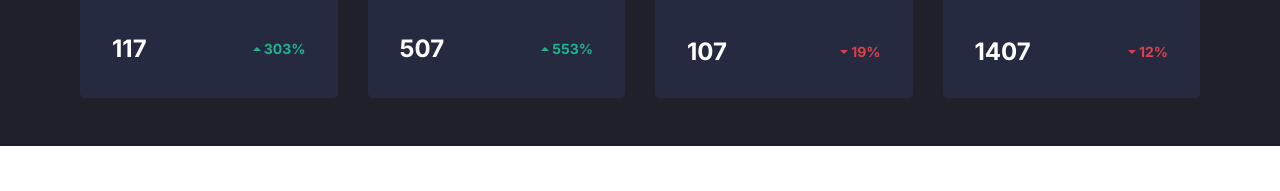
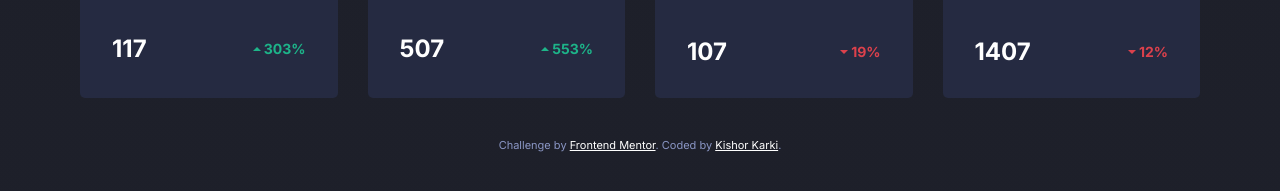
Before and after one commit to Kishor2k/Social-Media-Dashboard, a plain HTML site: page index.html in a window 1280 px wide. Shown: the part 765-956 px from the top of the page. Before the commit the page ends 911 px from the top, so only its background shows below. Drawn offline with Linux system fonts and the light colour scheme.

Commit message:
Add files via upload

```diff
--- a/index.html
+++ b/index.html
@@ -235,7 +235,10 @@
     </div>
 
   </div>
-
+   <div class="attribution">
+    Challenge by <a href="https://www.frontendmentor.io?ref=challenge" target="_blank">Frontend Mentor</a>.
+    Coded by <a href="https://www.frontendmentor.io/profile/Kishor2k">Kishor Karki</a>.
+  </div>
   <script>
     const toggleBtn = document.querySelector('.toggle-btn');
     const slider = document.querySelector('.slider');
@@ -247,9 +250,6 @@
       body.classList.toggle('light');
     })
   </script>
- <!--  <div class="attribution">
-    Challenge by <a href="https://www.frontendmentor.io?ref=challenge" target="_blank">Frontend Mentor</a>.
-    Coded by <a href="#">Your Name Here</a>.
-  </div> -->
+
 </body>
 </html>
--- a/main.css
+++ b/main.css
@@ -36,6 +36,15 @@ body.light{
 --toggle: hsl(230, 22%, 74%) ;
 --card-hover:hsl(227, 47%, 90%) ;
 }
+.attribution {
+  margin-top: 40px;
+  font-size: 11px;
+  text-align: center;
+  color: var(--desaturated-text);
+}
+.attribution a {
+ color: var(--main-text-clr);
+}
 h1,h2{
 color: var(--main-text-clr);
 }
@@ -50,7 +59,7 @@ p{
 }
 body{
   padding: clamp(10px, 20px + 3vw, 3rem);
-  background:linear-gradient(to bottom, var(--top-bg) 200px, var(--main-bg) 200px);
+  background:linear-gradient(to bottom, var(--top-bg) 300px, var(--main-bg) 200px);
   transition: all .3s ease-in-out;
 }
 body.light{
```
